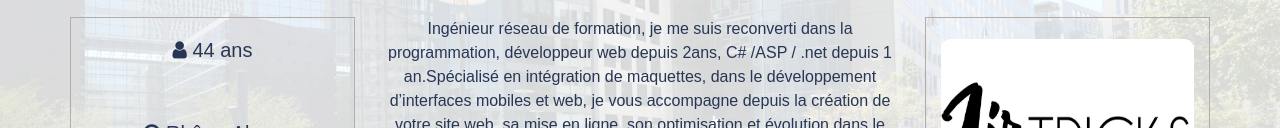
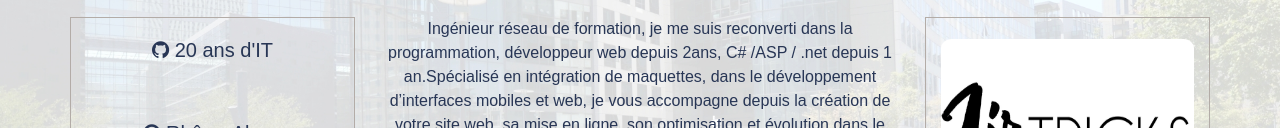
Before and after one commit to Guillaume-Etienne/web-airtricks, a plain HTML site: page index.html in a window 1280 px wide. Shown: the part 322-450 px from the top of the page. Drawn offline with nearby package versions, Linux system fonts and the light colour scheme; a web font is replaced by a local one.

Commit message:
fix prices desktop

```diff
--- a/index.html
+++ b/index.html
@@ -51,7 +51,7 @@
             <div class="row presentation">
                 <div class="col-6 col-md-3 infos">
                     <!-- col-6 : de base, prend la moitié de la page, mais lorsque écran + grand, se met à 3 sur le côté -->
-                    <h5><i class="fa fa-user"></i> 44 ans</h5>
+                    <h5><i class="fa fa-github"></i> 20 ans d'IT</h5>
                     <h5><i class="fa fa-compass"></i> Rhône-Alpes</h5>
                     <h5><i class="fa fa-envelope"></i> <a href="mailto:gsetienne@free.fr">contact</a></h5>
                 </div>
```
Also changed, not shown: media/billGates.jpg (deleted), media/btc.jpg (deleted).
